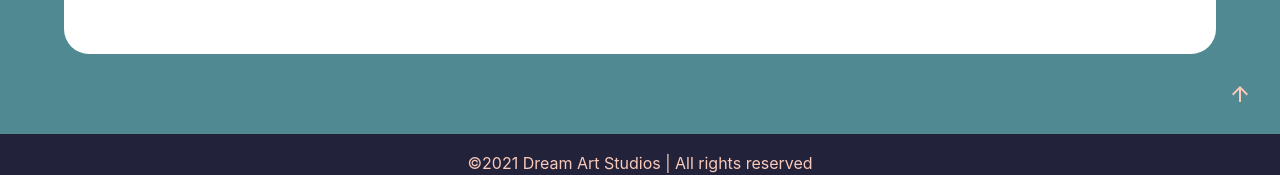
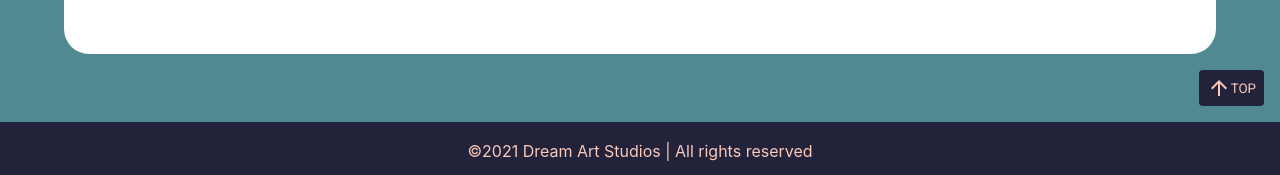
Before and after one commit to joshuajy03/artwebsite, a React (Create React App) app: page /#/awards in a window 1280 px wide. Shown: the part 7384-7559 px from the top of the page. Built offline with nearby package versions, Linux system fonts and the light colour scheme.

Commit message:
to top button

```diff
--- a/src/components/ScrollToTop.jsx
+++ b/src/components/ScrollToTop.jsx
@@ -1,17 +1,16 @@
 import React, { useEffect, useState } from "react";
-import { Button } from "react-bootstrap";
-import IconButton from '@material-ui/core/IconButton';
+import Button from '@material-ui/core/Button';
 import ArrowUpwardIcon from '@material-ui/icons/ArrowUpward';
-
 import { makeStyles, useTheme } from "@material-ui/core/styles";
 
 const styles = makeStyles((theme) => ({
-  root: {
-    display: 'flex',
-  },
   menuButton: {
     color: "#FAC9B8",
+    backgroundColor : "#22223B",
     marginRight: '16',
+    fontSize: "smaller",
+    flexDirection: "column",
+
   },
   title: {
     flexGrow: 1,
@@ -49,9 +48,10 @@ export default function ScrollToTop() {
 
   return (
     <div className="scroll-to-top">
-      <IconButton className={classes.menuButton} onClick={scrollToTop} block>
+      <Button className={classes.menuButton} onClick={scrollToTop} block>
         <ArrowUpwardIcon />
-      </IconButton>
+        Top
+      </Button>
     </div>
   );
 }
```
